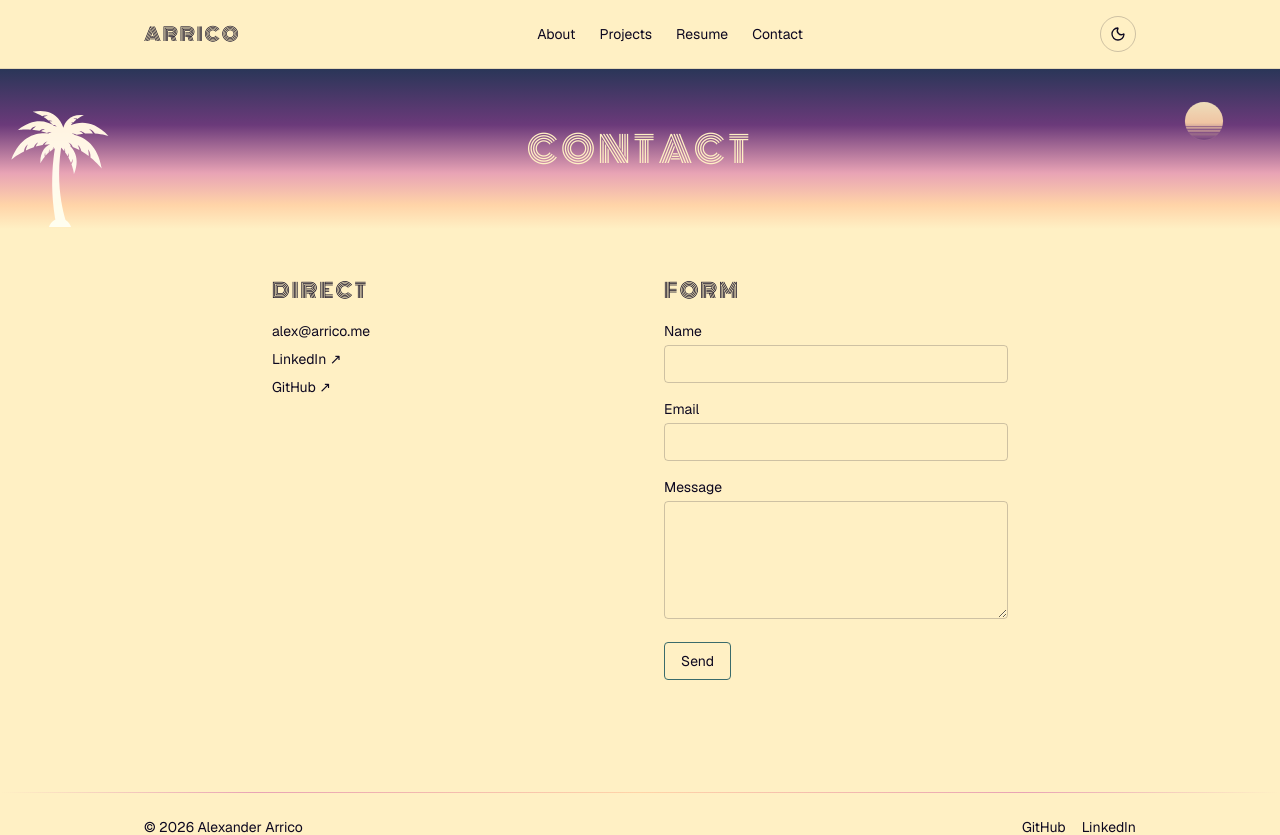
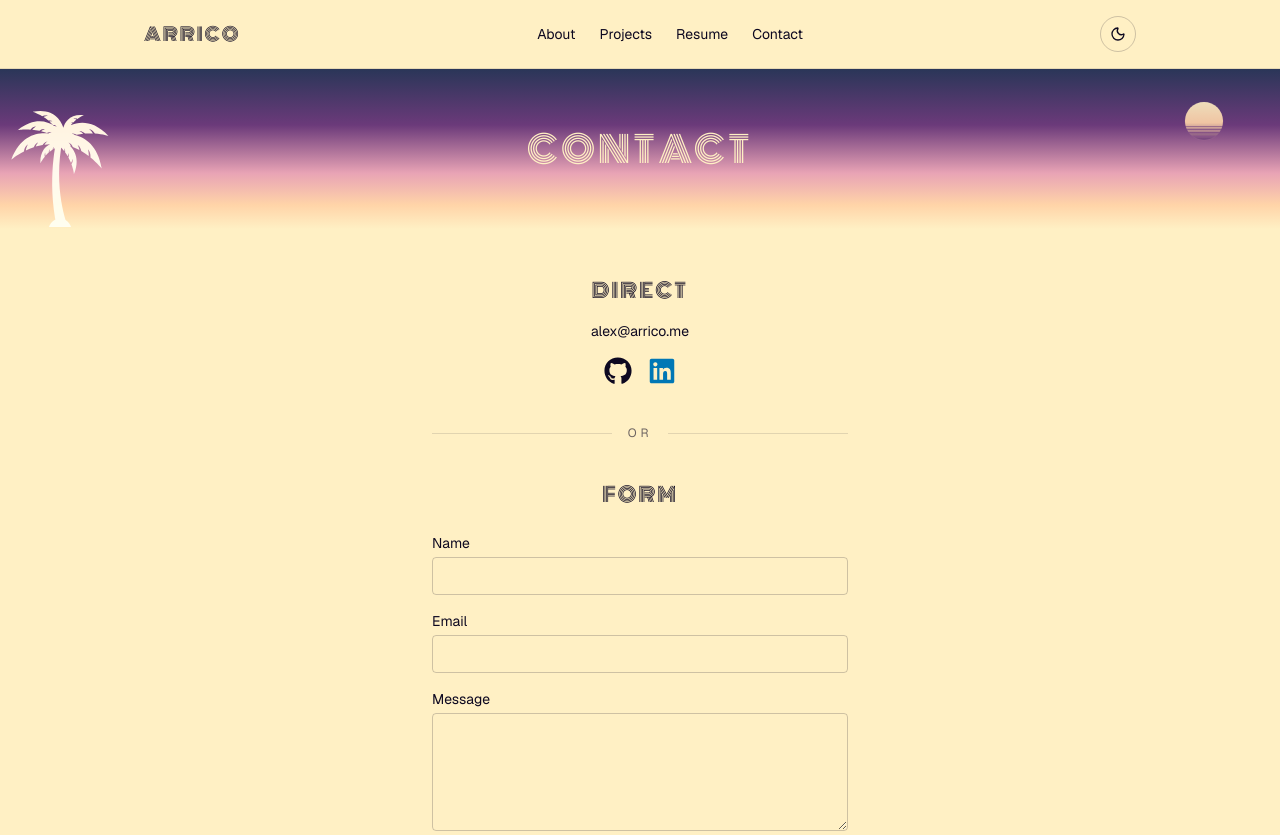
Before and after one commit to aarrico/portfolio, a Next.js app: page /contact in a window 1280 px wide. Shown: the top 835 px of the page. Built offline with nearby package versions, Linux system fonts and the light colour scheme.

Commit message:
fix: update contact form style and add social icons

```diff
--- a/app/contact/page.tsx
+++ b/app/contact/page.tsx
@@ -2,6 +2,7 @@ import type { Metadata } from "next";
 import { InnerPageHeader } from "@/components/aesthetic/InnerPageHeader";
 import { ContactForm } from "@/components/ContactForm";
 import { getResume } from "@/lib/data";
+import SocialLinks from "@/components/SocialLinks";
 
 export const metadata: Metadata = {
   title: "Contact",
@@ -13,30 +14,37 @@ export default function ContactPage() {
   return (
     <>
       <InnerPageHeader title="CONTACT" />
-      <section className="mx-auto grid max-w-3xl gap-12 px-4 py-12 md:grid-cols-2">
+      <section className="mx-auto max-w-md px-4 py-12">
+        {/* Direct block — centered */}
+        <div className="flex flex-col items-center text-center">
+          <h2 className="font-display text-xl tracking-widest">DIRECT</h2>
+          <a
+            href={`mailto:${basics.email}`}
+            className="mt-4 text-sm hover:text-[color:var(--accent)]"
+          >
+            {basics.email}
+          </a>
+          <div className="mt-4">
+            <SocialLinks direction="horizontal" />
+          </div>
+        </div>
+
+        {/* Separator */}
+        <div
+          className="my-10 flex items-center gap-4 text-xs uppercase tracking-[0.3em] opacity-60"
+          aria-hidden="true"
+        >
+          <span className="h-px flex-1 bg-[color:var(--fg)]/20" />
+          <span>or</span>
+          <span className="h-px flex-1 bg-[color:var(--fg)]/20" />
+        </div>
+
+        {/* Form block — centered heading, full-width form below */}
         <div>
-          <h2 className="font-display text-xl tracking-widest">DIRECT</h2>
-          <ul className="mt-4 space-y-2 text-sm">
-            <li>
-              <a href={`mailto:${basics.email}`} className="hover:text-[color:var(--accent)]">
-                {basics.email}
-              </a>
-            </li>
-            <li>
-              <a href={basics.links.linkedin} className="hover:text-[color:var(--accent)]" target="_blank" rel="noreferrer">
-                LinkedIn ↗
-              </a>
-            </li>
-            <li>
-              <a href={basics.links.github} className="hover:text-[color:var(--accent)]" target="_blank" rel="noreferrer">
-                GitHub ↗
-              </a>
-            </li>
-          </ul>
-        </div>
-        <div>
-          <h2 className="font-display text-xl tracking-widest">FORM</h2>
-          <div className="mt-4">
+          <h2 className="text-center font-display text-xl tracking-widest">
+            FORM
+          </h2>
+          <div className="mt-6">
             <ContactForm />
           </div>
         </div>
--- a/components/ContactForm.tsx
+++ b/components/ContactForm.tsx
@@ -34,7 +34,6 @@ export function ContactForm({ action = sendContact }: ContactFormProps) {
     reset,
   } = useForm<FormValues>({ resolver: zodResolver(ClientSchema) });
 
-  // The ref is read inside the submit handler (event-driven, not render).
   // eslint-disable-next-line react-hooks/refs
   const onSubmit = handleSubmit((values) => {
     startTransition(async () => {
@@ -90,6 +89,7 @@ export function ContactForm({ action = sendContact }: ContactFormProps) {
         <input id="website" type="text" tabIndex={-1} autoComplete="off" />
       </div>
 
+      <div className="flex justify-center">
         <button
           type="submit"
           disabled={pending}
@@ -97,10 +97,17 @@ export function ContactForm({ action = sendContact }: ContactFormProps) {
         >
           {pending ? "Sending…" : "Send"}
         </button>
+      </div>
 
-      {result?.ok && <p className="text-sm">Thanks — I&apos;ll get back to you soon.</p>}
+      {result?.ok && (
+        <p className="text-center text-sm">
+          Thanks — I&apos;ll get back to you soon.
+        </p>
+      )}
       {result && !result.ok && (
-        <p className="text-sm text-[color:var(--accent)]">{result.error}</p>
+        <p className="text-center text-sm text-[color:var(--accent)]">
+          {result.error}
+        </p>
       )}
     </form>
   );
--- a/components/Footer.tsx
+++ b/components/Footer.tsx
@@ -1,4 +1,7 @@
 import { HorizonLine } from "./aesthetic/HorizonLine";
+import { FaGithub, FaLinkedin } from "react-icons/fa";
+import SocialLinks from "./SocialLinks";
+
 
 const YEAR = new Date().getFullYear();
 
@@ -8,10 +11,7 @@ export function Footer() {
       <HorizonLine />
       <div className="mx-auto flex max-w-5xl items-center justify-between px-4 py-6 text-sm">
         <p>© {YEAR} Alexander Arrico</p>
-        <ul className="flex gap-4">
-          <li><a href="https://github.com/aarrico" target="_blank" rel="noreferrer">GitHub</a></li>
-          <li><a href="https://www.linkedin.com/in/alexander-arrico" target="_blank" rel="noreferrer">LinkedIn</a></li>
-        </ul>
+        <SocialLinks/>
       </div>
     </footer>
   );
--- /dev/null
+++ b/components/SocialLinks.tsx
@@ -0,0 +1,29 @@
+// components/SocialLinks.tsx
+import { FaGithub, FaLinkedin } from "react-icons/fa";
+
+interface SocialLinksProps {
+  direction?: "horizontal" | "vertical";
+}
+
+export default function SocialLinks({ direction = "horizontal" }: SocialLinksProps) {
+  const flexClass = direction === "horizontal" ? "flex-row space-x-4" : "flex-col space-y-4 items-center";
+
+  return (
+    <div className={`flex ${flexClass} items-center`}>
+      <a
+        href="https://github.com"
+        target="_blank"
+        className="hover:text-gray-600 transition-colors"
+      >
+        <FaGithub size={28} />
+      </a>
+      <a
+        href="https://linkedin.com"
+        target="_blank"
+        className="text-[#0077b5] hover:opacity-80 transition-opacity"
+      >
+        <FaLinkedin size={28} />
+      </a>
+    </div>
+  );
+}
--- a/package.json
+++ b/package.json
@@ -30,6 +30,7 @@
     "react": "19.2.4",
     "react-dom": "19.2.4",
     "react-hook-form": "^7.75.0",
+    "react-icons": "^5.6.0",
     "resend": "^6.12.3",
     "tailwind-merge": "^3.5.0",
     "zod": "^4.4.3"
```
Also changed, not shown: 1 other file (tests, documents, lock files or other folders). Lines whose indentation alone changed are shown as unchanged.
